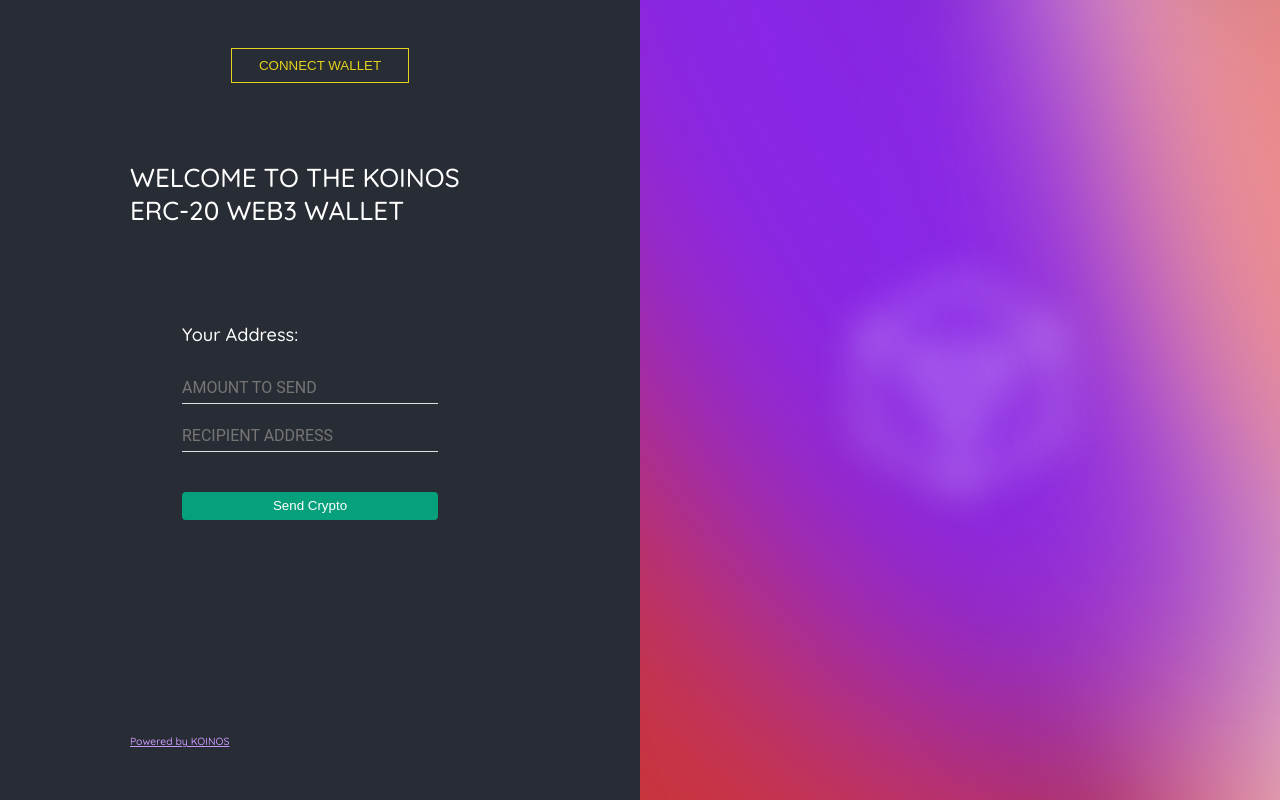
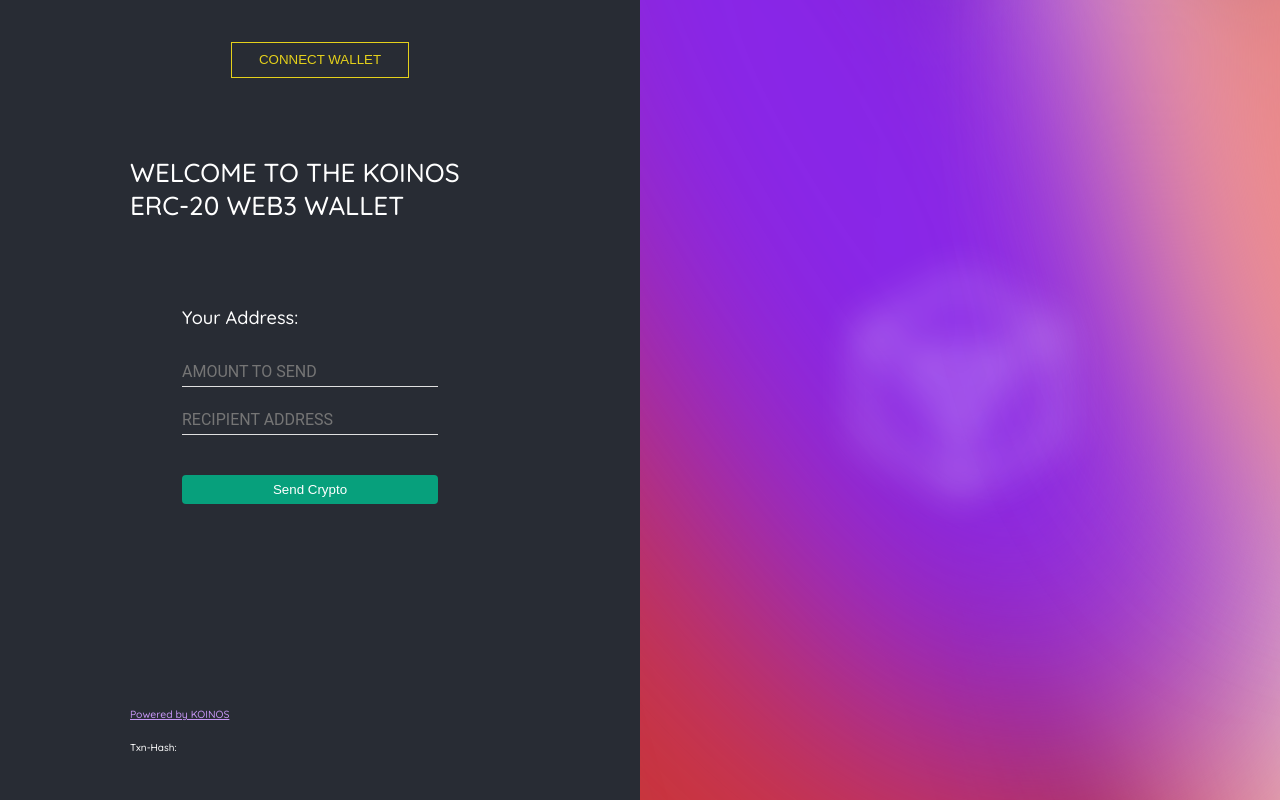
Before and after one commit to tom2o17/webWallet, a React (Create React App) app: page / in a window 1280 px wide. Built offline with nearby package versions, Linux system fonts and the light colour scheme.

Commit message:
Txn-Hash Display
Displays the Txn Hash in the footer after the transaction has been send to the network.

```diff
--- a/src/App.js
+++ b/src/App.js
@@ -652,7 +652,7 @@
 
   const contractAddress = '0x183835A5C700d60D0643696B79Ed81c4ac230E97'
 
-  const { address, balance, message, setBalance, setAddress } = useStoreApi()
+  const { address, balance, message, setBalance, setAddress, setMessage } = useStoreApi()
   const web3 = useWeb3()
 
   const setUserAccount = async () => {
@@ -673,7 +673,7 @@
   }
 
   const getKoinBal = async (fromAddress) => {
-    console.log('test')
+    //console.log('test')
     const contract = await new web3.eth.Contract(abi, contractAddress)
     var meth = contract.methods
     const kredit = await meth.balanceOf(fromAddress).call()
@@ -693,7 +693,9 @@
       await meth
         .transfer(recipient, web3.utils.toWei(amount, 'ether'))
         .send({ from: address })
-        .then(console.log)
+        .on('transactionHash', function(hash){
+          setMessage(hash);
+        });
       getKoinBal(address)
     } else {
       console.log('Please connect Wallet')
@@ -717,7 +719,7 @@
             <div> Your Address: {address}</div>
             {address ? (
               <>
-                <code> Balance: {balance} tKoin-ERC20</code>
+                <code> Balance: {balance} (ERC-20) Koin</code>
               </>
             ) : null}
             <p></p>
@@ -746,6 +748,10 @@
         </div>
         <div className="footer">
           <a href="https://www.koinos.io/">Powered by KOINOS</a>
+          <br>
+          </br>
+          <font size='1' >Txn-Hash: {message}</font>
+
         </div>
       </header>
       <div className="side-image">
--- a/src/store.js
+++ b/src/store.js
@@ -15,6 +15,11 @@
                 address: action.newAddress,
                 message: action.message
             }
+            case "NEW-MESSAGE":
+                return {
+                    ...state,
+                    message: action.newMessage
+                }
             case "SET-BALANCE":
                 return {
                     ...state,
--- a/src/storeApi.js
+++ b/src/storeApi.js
@@ -17,7 +17,14 @@
             dispatch({
                 type: 'NEW-ADDRESS',
                 newAddress,
-                message: "New account added successfully!"
+                //message: "New account added successfully!"
+            });
+        },
+
+        setMessage: (newMessage) => {
+            dispatch({
+                type: 'NEW-MESSAGE',
+                newMessage
             });
         }
     };
```
